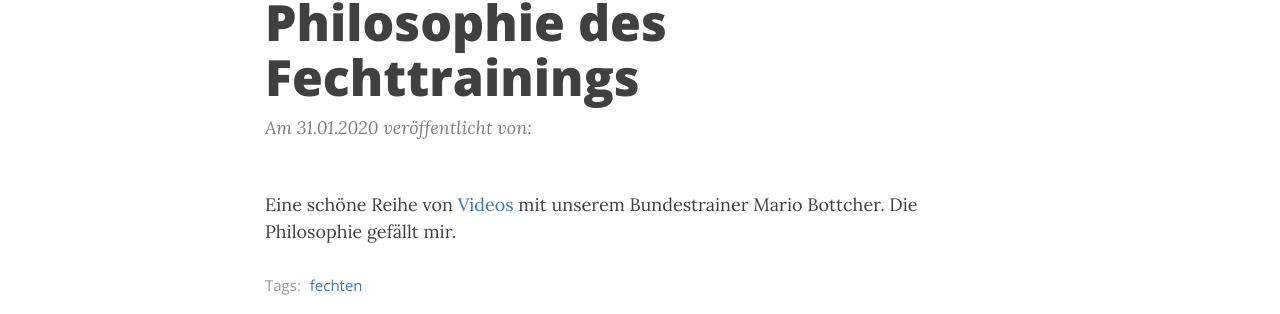
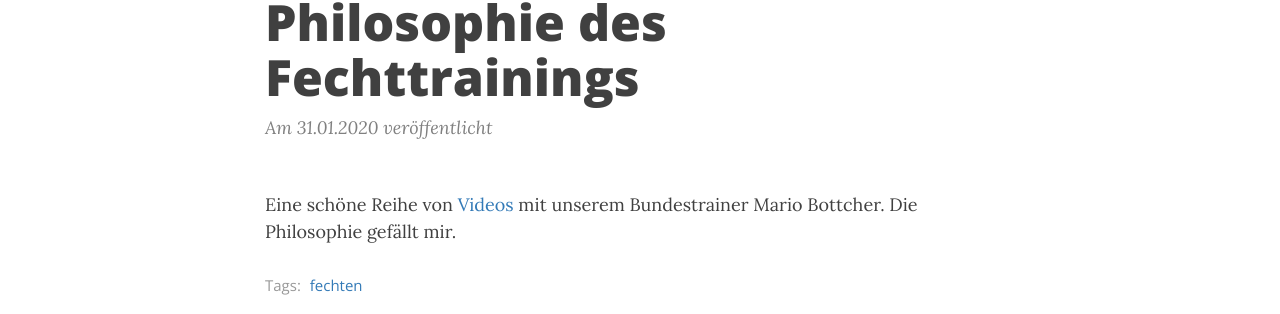
Before and after one commit to test-blog-fechten/test-blog-fechten.github.io, a Jekyll site: the page built from _posts/2020-01-31-Mario.md, in a window 1280 px wide. Shown: the part 135-449 px from the top of the page. Built offline with Jekyll 4.4.1, drawn with Linux system fonts in a browser that asks for light colours; nearby versions of some CDN libraries.

Commit message:
new show email if available

```diff
--- a/_includes/header.html
+++ b/_includes/header.html
@@ -61,7 +61,7 @@
 		  {% endif %}
 
 		  {% if include.type == "post" %}
-		  <span class="post-meta">Am {{ page.date | date: "%d.%m.%Y" }} veröffentlicht von: <a href = "mailto: {{page.email}}">{{ page.author }}</a> </span>
+		  <span class="post-meta">Am {{ page.date | date: "%d.%m.%Y" }} veröffentlicht {% if page.author %}von: {% if page.email %}<a href = "mailto:{{ page.email }}">{% endif %} {{ page.author }}{% if page.email %}</a>{% endif %} {% endif %}</span>
 		  {% endif %}
         </div>
       </div>
```
